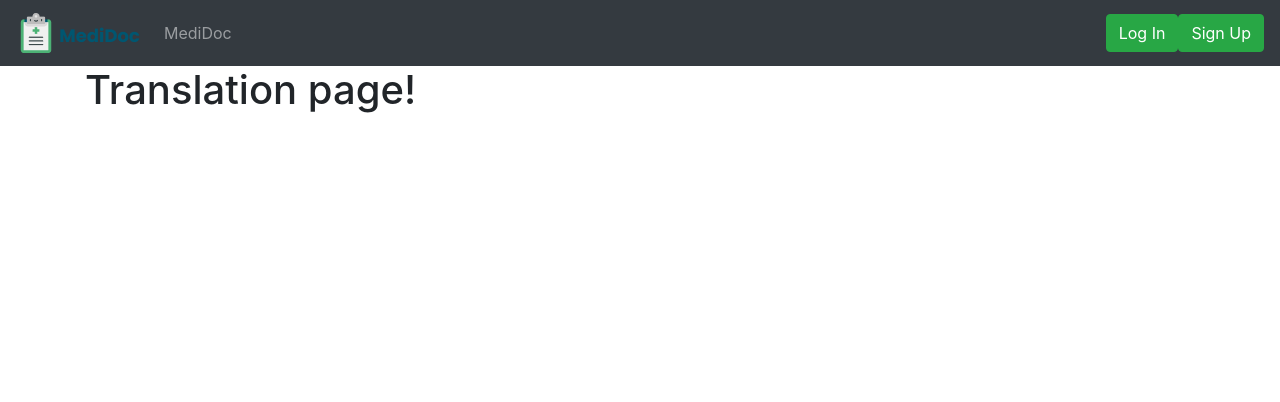
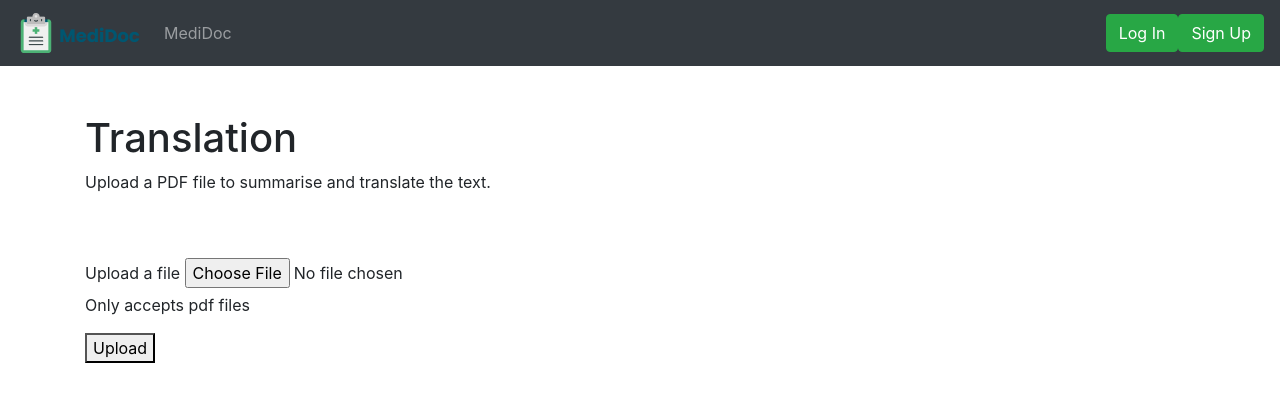
Before and after one commit to nipster94/StartHack2021, a Django app: page / in a window 1280 px wide. Shown: the top 402 px of the page. Run offline with Django 3.2, Linux system fonts and the light colour scheme; parts of the project's set-up code (start-up, migrations or seed data) failed here and were passed over; some libraries are stand-ins or nearby versions.

Commit message:
PDF upload button

```diff
--- a/templates/translation.html
+++ b/templates/translation.html
@@ -3,6 +3,21 @@
 {% block title %}| Translation {% endblock title %}
 
 {% block content %}
-    <h1>Translation page!</h1>
+    <br>
+    <br>
+
+    <h1>Translation</h1>
+    <p>Upload a PDF file to summarise and translate the text.</p>
+
+    <br>
+    <br>
+
+    <form action="" enctype='multipart/form-data' method="post">
+        {% csrf_token %}
+        <label>Upload a file</label>
+        <input type="file" name="file">
+        <p>Only accepts pdf files</p>
+        <button type="submit">Upload</button>
+    </form>
 
 {% endblock content %}
```
